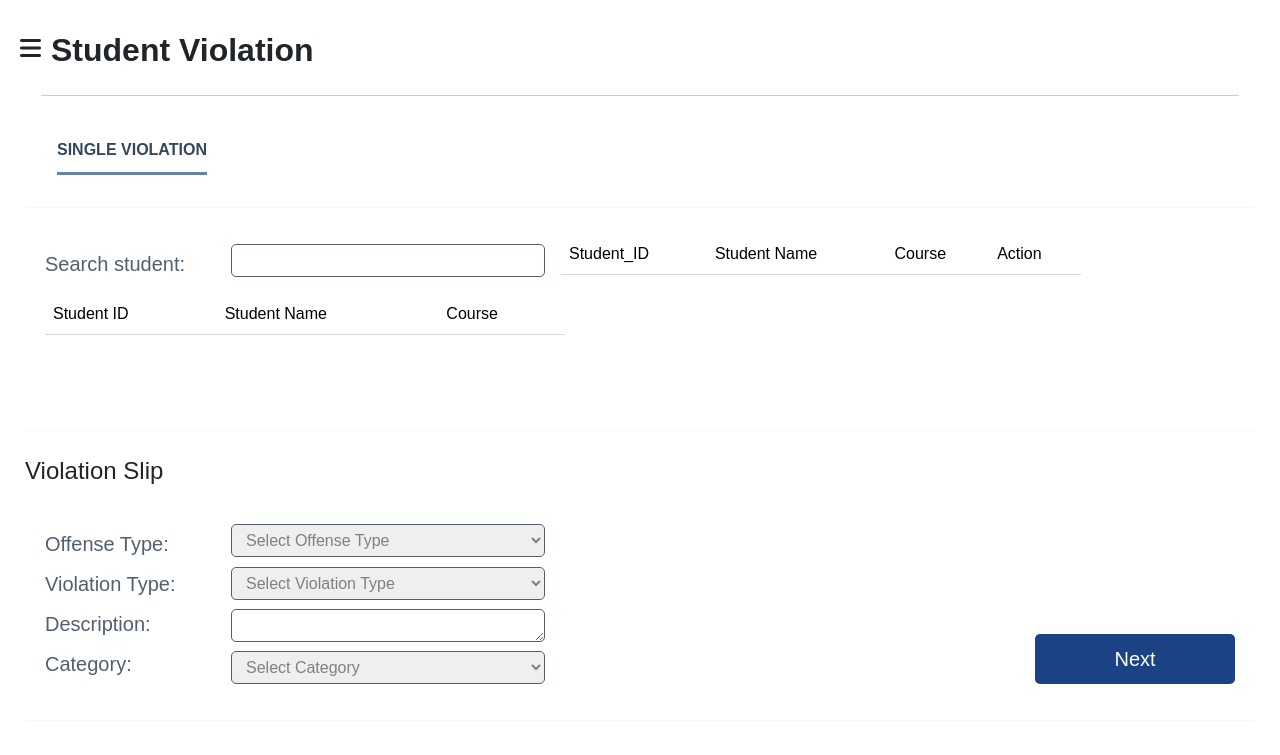
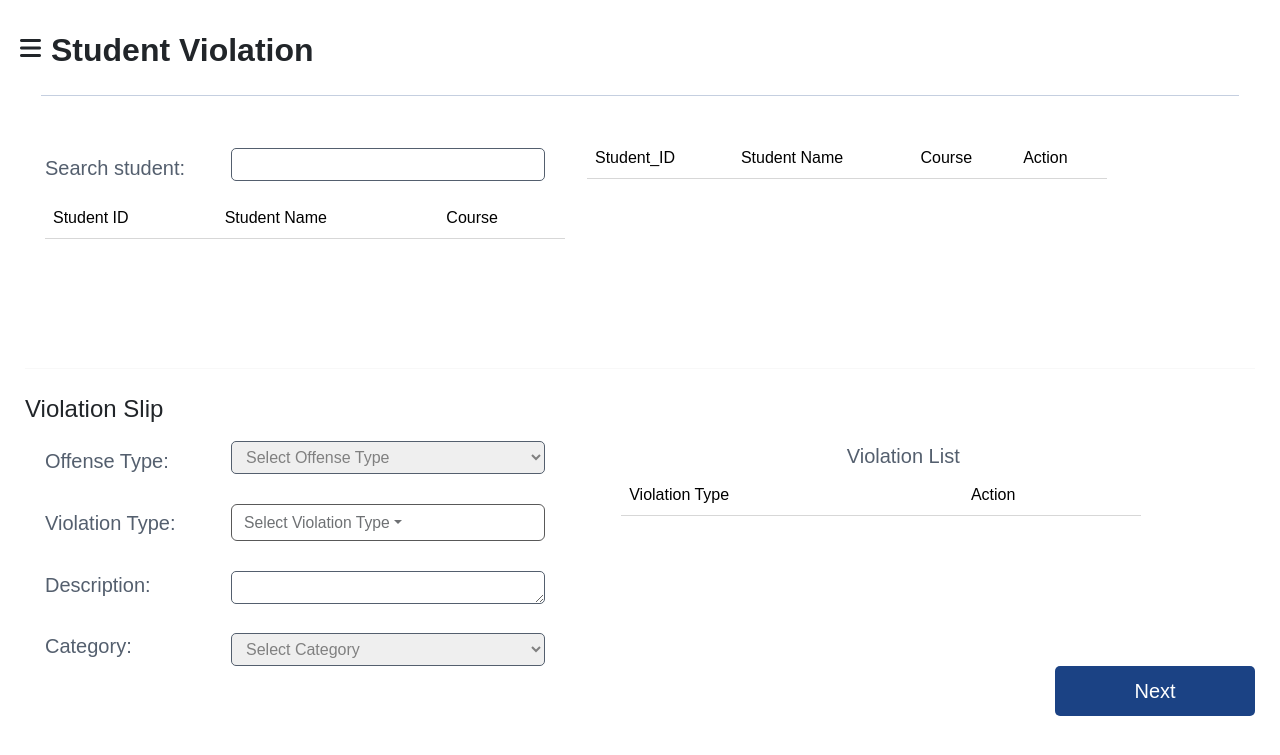
Before and after one commit to benson09121/Merged, a PHP site: page /app/public/html/student.php in a window 1280 px wide. Shown: the top 755 px of the page. Run offline with PHP 8.4, Linux system fonts and the light colour scheme; the visitor is signed in with stand-in values (Sample User, id 1); data that the repository does not hold is empty.

Commit message:
multiple_students+multiple_violations

```diff
--- a/app/public/css/student.css
+++ b/app/public/css/student.css
@@ -143,14 +143,13 @@ hr {
   gap: 1rem;
   align-items: end;
   height: 100%;
-  flex-grow: 1;
+  flex: 1;
 }
 
 .info-left1 {
   display: flex;
-  gap: 1rem;
   height: 100%;
-  flex-grow: 1;
+  flex: 1.1;
 }
 
 .multi-left,
@@ -444,6 +443,7 @@ textarea {
   border-radius: 5px;
   height: 50px;
   width: 200px;
+  float: right;
   font-size: 20px;
   color: white;
   background-color: var(--div-primary-color);
@@ -475,8 +475,8 @@ textarea {
 }
 
 .violation-container {
-  height: 200px;
-  padding: 20px;
+  height: 225px;
+  padding-left: 20px;
   display: flex;
   justify-content: space-between;
   align-items: end;
--- a/app/public/html/category2-community.php
+++ b/app/public/html/category2-community.php
@@ -298,7 +298,7 @@
                     data: {
                         students: students,
                         due_date: $('#dateField').val(),
-                        violation_type: $('#violation_type').val(),
+                        violation_list: violation_list,
                         category: $('#category_type').val(),
                         notice: $('#notice').val(),
                         type: 'major',
@@ -338,7 +338,7 @@
                     data: {
                         student_id: $('#studentIDField').val(),
                         due_date: $('#dateField').val(),
-                        violation_type: $('#violation_type').val(),
+                        violation_list: violation_list,
                         category: $('#category_type').val(),
                         notice: $('#notice').val(),
                         department: $('#department').val(),
@@ -383,7 +383,7 @@
                     data: {
                         students: students,
                         date_of_conference: $('#date_conference').val(),
-                        violation_type: $('#violation_type').val(),
+                        violation_list: violation_list,
                         category: $('#category_type').val(),
                         notice: $('#notice').val(),
                         conference: $('#con-type').val(),
--- a/app/public/html/email/mail.php
+++ b/app/public/html/email/mail.php
@@ -6,8 +6,8 @@ use PHPMailer\PHPMailer\PHPMailer;
 use PHPMailer\PHPMailer\SMTP;
 use PHPMailer\PHPMailer\Exception;
 
-$sender_email = $_SESSION['admin_email'] ?? NULL;
-$details = $_POST['emails'] ?? []; // Expecting an array of associative arrays with 'email' and 'message'
+// $sender_email = $_SESSION['admin_email'] ?? NULL;
+// $details = $_POST['emails'] ?? []; // Expecting an array of associative arrays with 'email' and 'message'
 
 // Load Composer's autoloader
 require '../../vendor/autoload.php';
--- a/app/public/html/php/get_course.php
+++ b/app/public/html/php/get_course.php
@@ -1,13 +1,13 @@
 <?php
 include '../database/database_conn.php';
 
-$sql = "SELECT * FROM course_db";
+$sql = "SELECT * FROM tbl_course_info";
     $result = mysqli_query($conn, $sql);
     if (mysqli_num_rows($result) > 0) {
         while ($row = mysqli_fetch_assoc($result)) {
             ?>
           <li><a class="dropdown-item" href="#" data-course-id="<?php echo $row['course_id']; ?>"
-          data-department-id="<?php echo $row['department_id']; ?>"><?php echo $row['course_acronym']; ?></a></li>
+          data-department-id="<?php echo $row['department_id']; ?>"><?php echo $row['name']; ?></a></li>
          <?php
         }
     }else{
--- a/app/public/html/php/get_department.php
+++ b/app/public/html/php/get_department.php
@@ -1,13 +1,13 @@
 <?php
 include '../database/database_conn.php';
 
-$sql = "SELECT * FROM school_db";
+$sql = "SELECT * FROM tbl_school_info";
     $result = mysqli_query($conn, $sql);
     if (mysqli_num_rows($result) > 0) {
         while ($row = mysqli_fetch_assoc($result)) {
             ?>
           <li><a class="dropdown-item" href="#" data-course-id="<?php echo $row['school_id']; ?>"
-          ><?php echo $row['school_acronym']; ?></a></li>
+          ><?php echo $row['school_name']; ?></a></li>
          <?php
         }
     }else{
--- a/app/public/html/php/get_section.php
+++ b/app/public/html/php/get_section.php
@@ -1,13 +1,13 @@
 <?php
 include '../database/database_conn.php';
 
-$sql = "SELECT * FROM section_db";
+$sql = "SELECT * FROM tbl_section_info";
     $result = mysqli_query($conn, $sql);
     if (mysqli_num_rows($result) > 0) {
         while ($row = mysqli_fetch_assoc($result)) {
             ?>
            <li><a class="dropdown-item" href="#" data-section-id="<?php echo $row['section_id']; ?>"
-           data-course-id="<?php echo $row['course_id']; ?>"><?php echo $row['section_name']; ?></a></li>
+           data-course-id="<?php echo $row['course_id']; ?>"><?php echo $row['name']; ?></a></li>
          <?php
         }
     }else{
--- a/app/public/html/student.php
+++ b/app/public/html/student.php
@@ -70,20 +70,7 @@ unset($_SESSION['error_message']);
                         <h1>Student Violation</h1>
                         <hr>
                     </div>
-
-                    <div class="table-nav">
-                        <div class="nav-list">
-                            <ul>
-                                <a href="#" style="border-bottom: solid 3px rgb(98, 130, 172)">
-                                    <li>SINGLE VIOLATION</li>
-                                </a>
-                            </ul>
-                        </div>
-                    </div>
-
-                    <hr>
-
-                    <div class="student-content">
+                    <div class="student-content" >
 
 
                         <div class="student-left info-left">
@@ -115,10 +102,11 @@ unset($_SESSION['error_message']);
 
                             </div>
 
-                            <div class="guide2">
+                            <div class="guide2" style="display: flex; flex-direction: column;">
 
-
-                                <div style="overflow: auto; width: 520px; height: 190px">
+                                <!-- <p style="text-align: center;color: rgb(84, 95, 110); font-size: 20px;Margin-top:2.7%">
+                                    Student List</p> -->
+                                <div style="overflow: auto; width: 520px; height: 190px; margin-left:5%">
                                     <table class="table">
 
 
@@ -145,7 +133,7 @@ unset($_SESSION['error_message']);
 
                 </div>
 
-                <hr>
+                <hr style="margin-top: 4%">
 
                 <div class="violation-header info-header">
                     <div class="violation_slip">
@@ -171,10 +159,15 @@ unset($_SESSION['error_message']);
                                     <option value="Major">Major offense</option>
                                     <option value="Minor">Minor offense</option>
                                 </select>
-
-                                <select id="violation_type" name="violation_type" required disabled>
-                                    <option value="" style="display: none;">Select Violation Type</option>
-                                </select>
+                                <div class="dropdown-lang">
+                                    <button class="btn dropdown-toggle" type="button" id="section"
+                                        data-bs-toggle="dropdown" aria-expanded="false" data-box="course"
+                                        style="width: 100%;border: 1px solid black;text-align: left;font-size: 98%;"
+                                        disabled>Select Violation Type</button>
+                                    <ul class="dropdown-menu" id="detect-Course" aria-labelledby="section"
+                                        style="width: 50%; overflow: auto; height: 40%">
+                                    </ul>
+                                </div>
 
                                 <textarea id="desicriptionField" name="description" readonly></textarea>
 
@@ -187,16 +180,30 @@ unset($_SESSION['error_message']);
                         </div>
 
                     </div>
+                    <div class="info-left1" style="display: flex; flex-direction: column;">
+                    <p style="text-align: center;color: rgb(84, 95, 110); font-size: 20px; margin-left: -11%">
+                    Violation List</p>
+                        <div style="overflow: auto; width: 520px; height: 190px;margin-top: -2%">
+                            <table class="table">
 
 
-                    <div class="right">
-                        <p style="display: none; color: red" id="error">Fill in the fields to continue</p>
-                        <button id="next_btn">Next</button>
+                                <thead>
+                                    <td>Violation Type</td>
+                                    <td>Action</td>
+                                </thead>
+
+                                <tbody id="violation_selected">
+
+                                </tbody>
+                            </table>
+                        </div>
                     </div>
 
                 </div>
-
-                <hr>
+                <div class="right">
+                    <p style="display: none; color: red" id="error">Fill in the fields to continue</p>
+                    <button id="next_btn">Next</button>
+                </div>
             </div>
 
         </div>
@@ -282,7 +289,7 @@ unset($_SESSION['error_message']);
                         </div>
                     </div>
                     <div class="modal-footer">
-                        <button type="button" class="btn btn-secondary" data-bs-dismiss="modal">Close</button>
+                        <button type="button" class="btn btn-secondary btn-closee" data-bs-dismiss="modal">Close</button>
                     </div>
                 </div>
             </div>
@@ -297,6 +304,7 @@ unset($_SESSION['error_message']);
 
         var students = [];
         var email_list = [];
+        var violation_list = [];
 
         $(document).ready(function () {
             $('#studentID').on('input', function () {
@@ -400,27 +408,81 @@ unset($_SESSION['error_message']);
                 var offense_type = $(this).val();
                 if (offense_type == 'Major') {
                     $('#violation_type').empty();
+                    $('#detect-Course').empty();
                     $('#category_type').attr('disabled', false);
+                    console.log(major_data);
+                    $('#detect-Course').append(`<input type="text" class="form-control input-lang" placeholder="Search violations..."
+                            onkeydown="return /[a-zA-Z ]/i.test(event.key)">`);
                     major_data.forEach(element => {
                         let violation = element.violation_name;
-                        if (element.violation_name.length > 100) {
-                            element.violation_name = element.violation_name.substring(0, 100) + '...';
-                        }
-                        $('#violation_type').append('<option value="' + element.violation_id + '" data-value="' + violation + '">' + element.violation_name + '</option>');
-                    });
+                        $('#detect-Course').append('<li><a class="dropdown-item" href="#" data-value="' + violation + '" data-id="'+ element.violation_id  +'">' + element.short_desc + '</a></li>');
+                    })
                 } else {
-                    $('#violation_type').empty();
+
+                    $('#detect-Course').empty();
+                    $('#detect-Course').append(`<input type="text" class="form-control input-lang" placeholder="Search violations..."
+                            onkeydown="return /[a-zA-Z ]/i.test(event.key)">`);
                     minor_data.forEach(element => {
                         let violation = element.violation_name;
-                        if (element.violation_name.length > 100) {
-                            element.violation_name = element.violation_name.substring(0, 100) + '...';
-                        }
-                        $('#violation_type').append('<option value="' + element.violation_id + '" data-value="' + violation + '">' + element.violation_name + '</option>');
-                    });
+                        $('#detect-Course').append('<li><a class="dropdown-item" href="#" data-value="' + violation + '" data-id="'+ element.violation_id  +'">' + element.short_desc + '</a></li>');
+                    })
                     $('#category_txt').text('Category:');
                     $('#category_type').attr('disabled', true);
                 }
+                $('.dropdown-toggle').attr('disabled', false);
+                $('#violation_selected').empty();
+                violation_list = [];
             })
+            $('#detect-Course').on('input', '.input-lang', function () {
+                const inputText = $(this).val().toLowerCase();
+                const length = $(this).text().length;
+                const dropDown = $(this).closest('.dropdown-lang');
+                const items = dropDown.find('.dropdown-item');
+
+                items.each(function () {
+                    let itemText = $(this).text().toLowerCase();
+                    if (itemText.includes(inputText)) {
+                        $(this).attr('style', 'display: block');
+                    } else {
+                        $(this).attr('style', 'display: none');
+                    }
+                });
+
+            })
+            $('.dropdown-menu').on('click', '.dropdown-item', function () {
+
+                let violation_id = $(this).data('id');
+                let violation_desc = $(this).text();
+                let violationExists = false;
+
+                $('#violation_selected').find('.viol-item').each(function () {
+                    if ($(this).data('id') == violation_id) {
+                        violationExists = true;
+                        return false;
+                    }
+                });
+                let newViolation = {
+                    violation_id : violation_id,
+                    violation_desc : violation_desc,
+                };
+                if (!violationExists) {
+                    violation_list.push(newViolation);
+                    $('#violation_selected').append(`
+                    <tr class="viol-item" data-id="${violation_id}">
+                        <td>${violation_desc}</td>
+                        <td><button class="btn btn-danger btn-sm delete-violation">Remove</button></td>
+                    </tr>`);
+                }
+            })
+            $('#violation_selected').on('click', '.delete-violation', function () {
+                $(this).closest('tr').remove();
+
+                let violation_id = $(this).closest('tr').data('id');
+
+                violation_list = violation_list.filter(violation => violation.violation_id !== violation_id);
+                console.log(violation_list);
+            })
+
             $('#next_btn').on('click', function () {
 
                 if ($('#category_type').val() == '' && $('#offense_type').val() == 'Major') {
@@ -487,11 +549,11 @@ unset($_SESSION['error_message']);
                             url: 'php/insert_minor_violation.php',
                             type: 'POST',
                             data: {
-                                violation_type: $('#violation_type').val(),
+                                violation_list: JSON.stringify(violation_list),
                                 students: JSON.stringify(students),
                             },
                             success: function (response) {
-
+                                console.log(response);
 
                                 if (response == 'success') {
                                     $('#error').css('display', 'none');
@@ -546,6 +608,12 @@ unset($_SESSION['error_message']);
                 });
 
             });
+            $('.btn-closee').click(function () {
+                $('#student_selected').empty();
+                students = [];
+                $('#violation_selected').empty();
+                violation_list = [];
+            })
         })
     </script>
     <script src="https://cdn.jsdelivr.net/npm/bootstrap@5.3.3/dist/js/bootstrap.bundle.min.js"
```
Also changed, not shown: app/public/html/manage.php (+13 -9 lines), app/public/html/php/add_violation.php (+10 -17 lines), app/public/html/php/get_student_list.php (+24 -29 lines), app/public/html/php/insert_minor_violation.php (+27 -9 lines), app/public/html/image_announcementimages (5).jfif (added).
